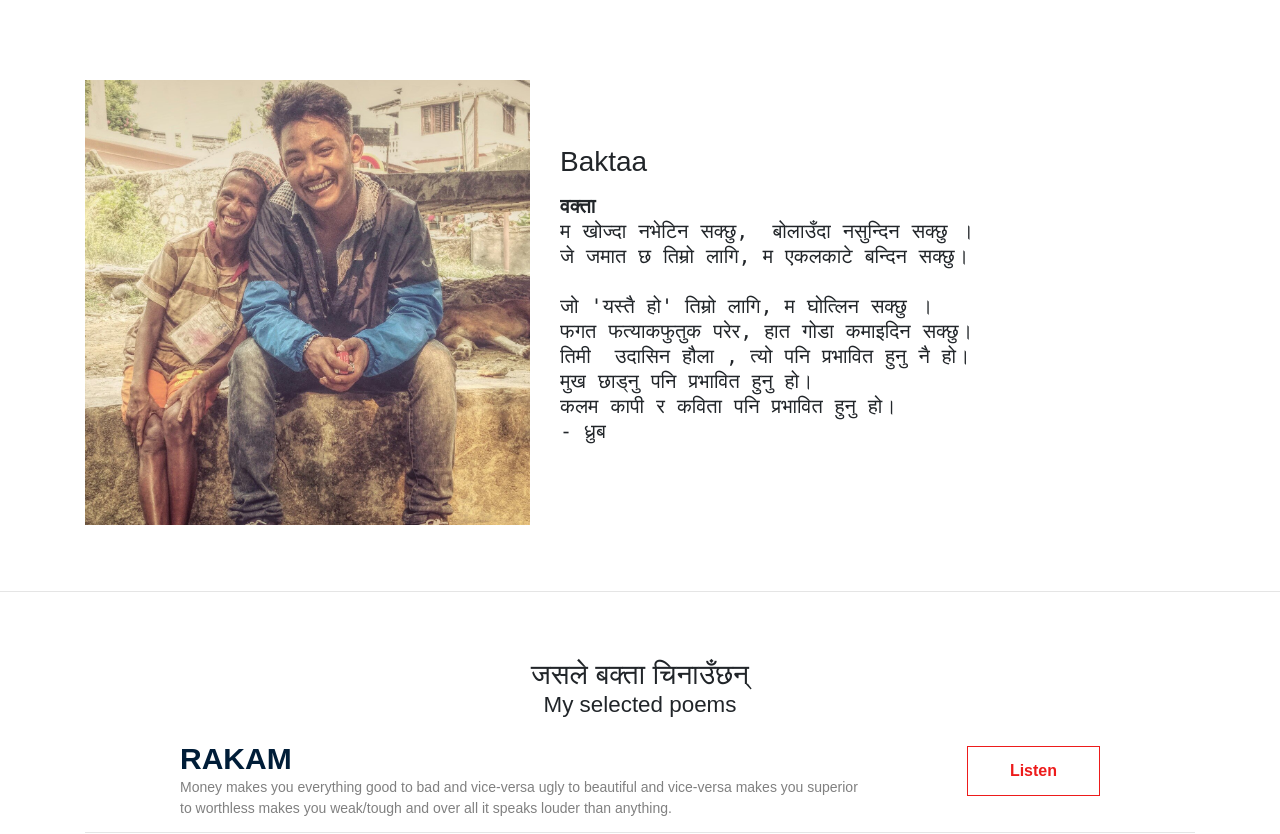
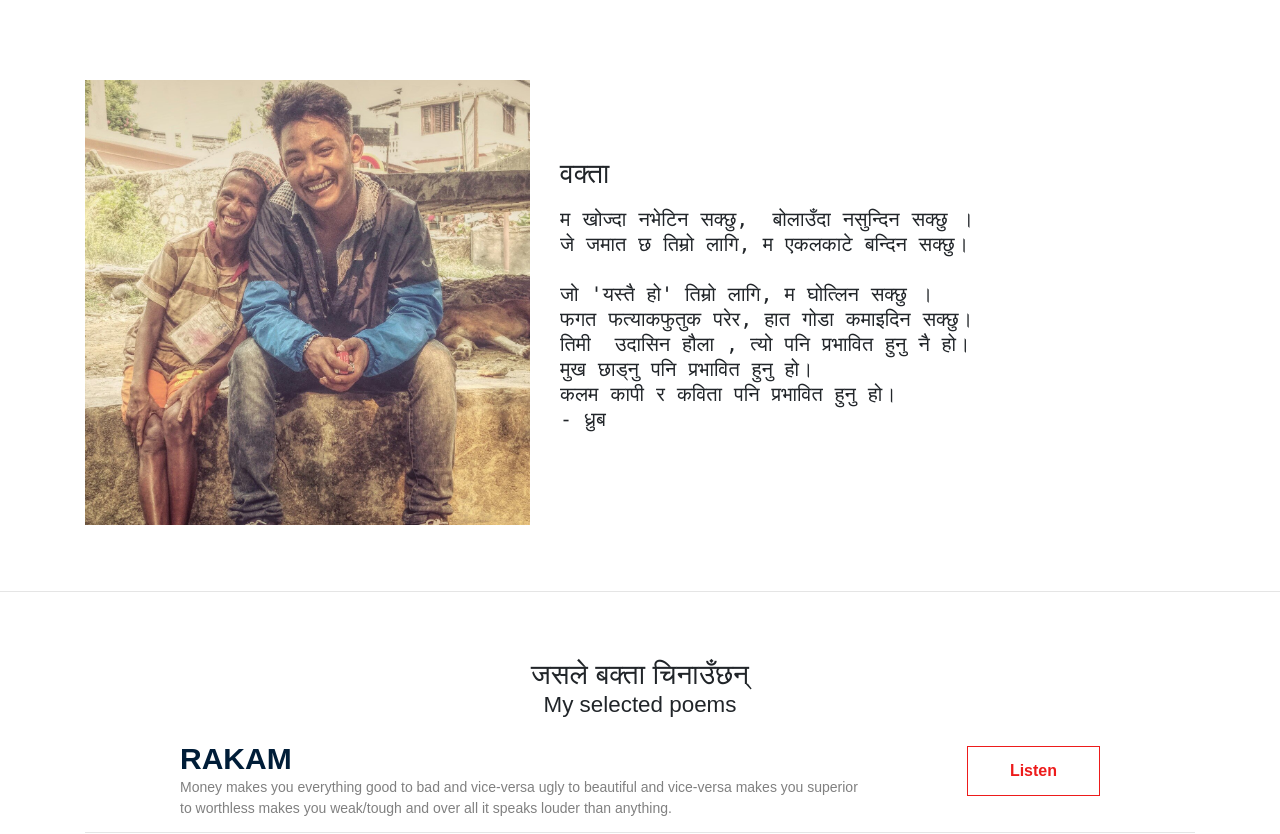
Before and after one commit to LalitMandala/baktaa, a plain HTML site: page index.html in a window 1280 px wide. Shown: the top 834 px of the page. Drawn offline with Linux system fonts and the light colour scheme.

Commit message:
Update index.html

```diff
--- a/index.html
+++ b/index.html
@@ -23,10 +23,9 @@
                 </div>
                 <div class="col-xl-7 col-md-6">
                     <div class="about_info">
-                        <h3>Baktaa</h3>
+                        <h3>वक्ता</h3>
 			<p>
 <pre style='font-size:20px; line-height:25px;'>
-<strong>वक्ता</strong>
 म खोज्दा नभेटिन सक्छु,  बोलाउँदा नसुन्दिन सक्छु ।
 जे जमात छ तिम्रो लागि, म एकलकाटे बन्दिन सक्छु।
 
```
